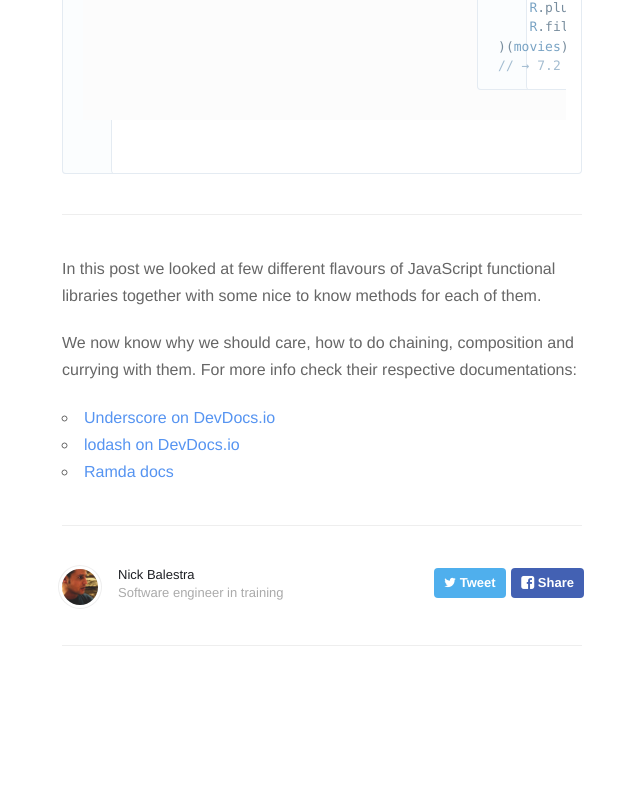
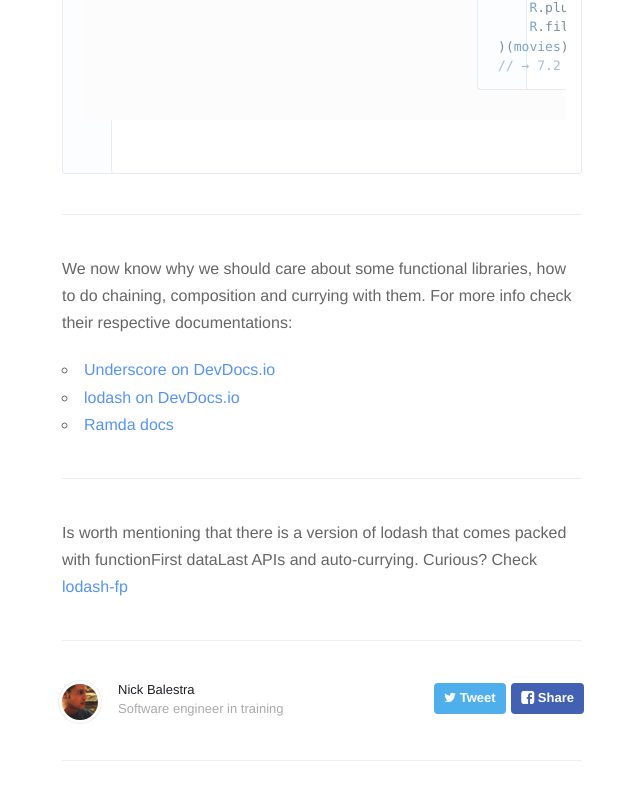
Before and after one commit to nickbalestra/nickbalestra.github.io, a Jekyll site: the page built from _posts/2015-06-13-javascript-functional-libraries.md, in a window 1280 px wide and 900 px high, scrolled down 8232 px. Shown: the top 800 px of the window, without its empty margins (318-958 px from the left). Built offline with Jekyll 4.4.1, drawn with Linux system fonts in a browser that asks for light colours; nearby versions of some CDN libraries; Markdown is read by kramdown in place of the engine named in the settings.

Commit message:
added mention to lodash-fp

```diff
--- a/_posts/2015-06-13-javascript-functional-libraries.md
+++ b/_posts/2015-06-13-javascript-functional-libraries.md
@@ -227,10 +227,12 @@ R.compose(
 
 ***
 
-In this post we looked at few different flavours of JavaScript functional libraries together with some nice to know methods for each of them.
-
-We now know why we should care, how to do chaining, composition and currying with them. For more info check their respective documentations:
+We now know why we should care about some functional libraries, how to do chaining, composition and currying with them. For more info check their respective documentations:
 
 - [Underscore on DevDocs.io](http://devdocs.io/underscore/)
 - [lodash on DevDocs.io](http://devdocs.io/lodash/)
 - [Ramda docs](http://ramdajs.com/docs/)
+
+***
+
+Is worth mentioning that there is a version of lodash that comes packed with functionFirst dataLast APIs and auto-currying. Curious? Check [lodash-fp](https://github.com/lodash/lodash-fp)
```
